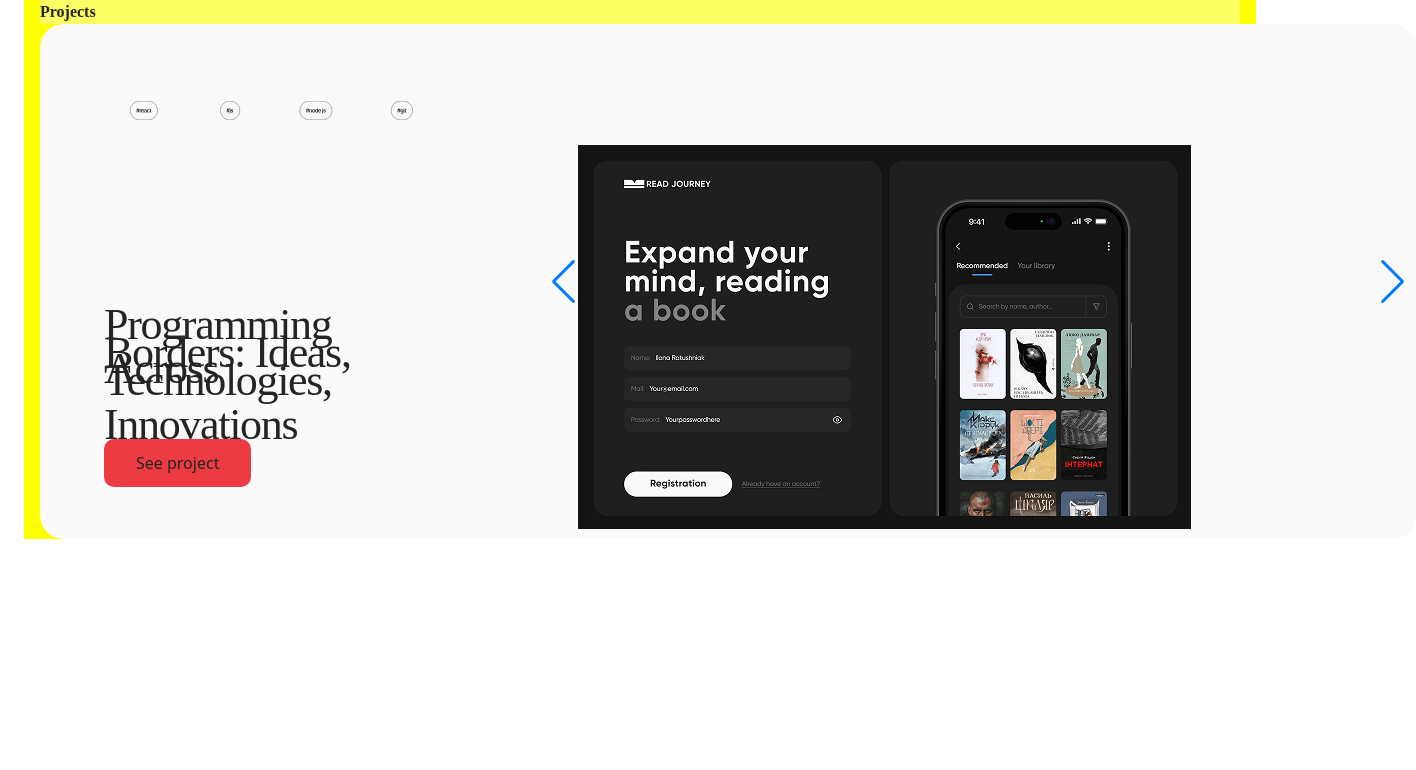
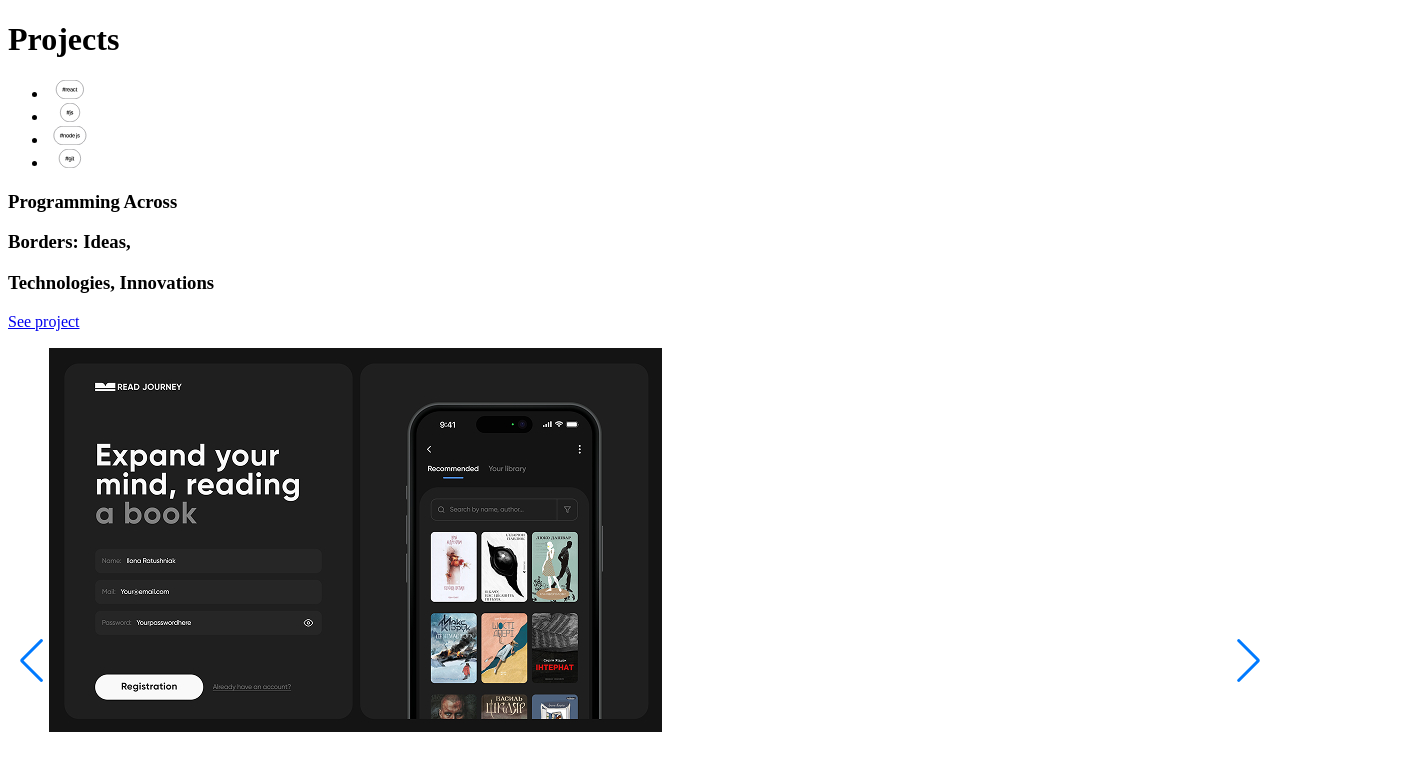
Before and after one commit to denisof-vladimir/test-project, a website built with Vite: page src/partials/projects.html in a window 1280 px wide. Shown: the whole page, 1416 px wide, since content can reach past the window. Built offline with nearby package versions, Linux system fonts and the light colour scheme.

Commit message:
v2.1
v2.1

```diff
--- a/src/partials/projects.html
+++ b/src/partials/projects.html
@@ -5,7 +5,7 @@
     <meta http-equiv="X-UA-Compatible" content="IE=edge" />
     <meta name="viewport" content="width=device-width, initial-scale=1.0" />
     <title>Page 2</title>
-    <link rel="stylesheet" href="../css/styles.css" />
+    <!-- <link rel="stylesheet" href="../css/styles.css" /> -->
   </head>
   <body>
 
```
